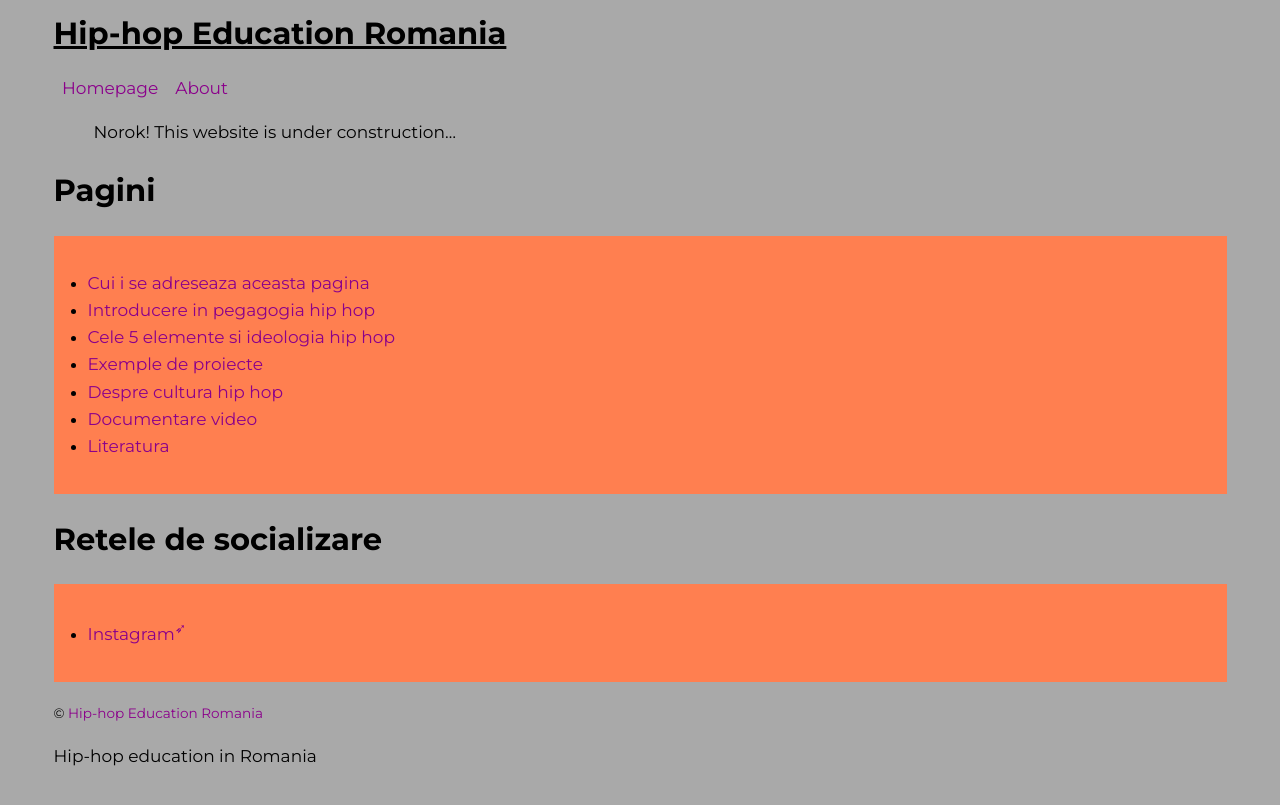
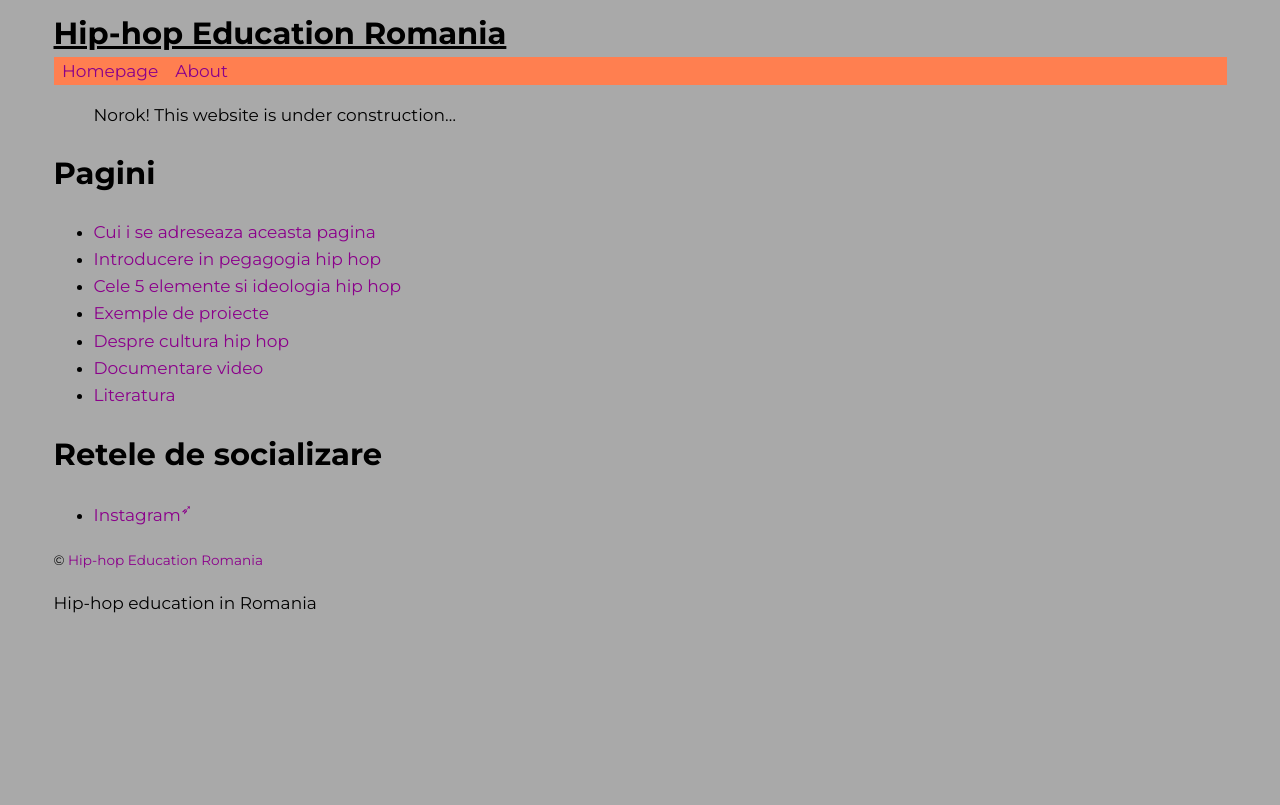
Before and after one commit to hiphopeduro/hiphopeduro.github.io, a Jekyll site: the page built from index.md, in a window 1280 px wide. Shown: the top 805 px of the page. Built offline with Jekyll 4.4.1, drawn with Linux system fonts in a browser that asks for light colours; our own code applies the rules of GitHub Pages for plain Markdown files.

Commit message:
theme on nav

```diff
--- a/assets/css/index.css
+++ b/assets/css/index.css
@@ -101,13 +101,9 @@ body > header menu {
 	flex-wrap: wrap;
 	list-style: none;
 	padding: 0;
+	margin: 0;
+	background-color: var(--c-theme);
 }
 body > header menu a {
 	padding: var(--s);
 }
-
-ul,
-ol {
-	padding: calc(var(--s) * 4);
-	background-color: var(--c-theme);
-}
```
